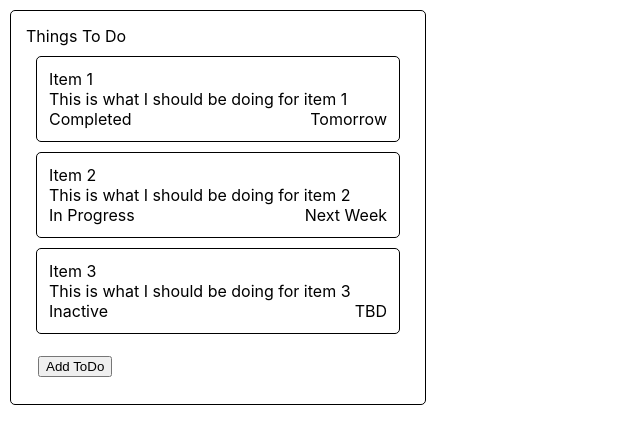
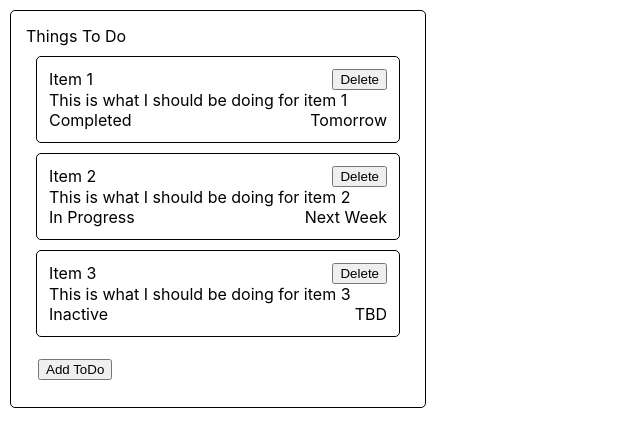
Before and after one commit to dru1208/to_do_challenge, a React (Create React App) app: page / in a window 1280 px wide. Shown: the top 446 px of the page, without its empty margins (0-640 px from the left). Built offline with nearby package versions, Linux system fonts and the light colour scheme.

Commit message:
[ah] added removal feature for toDos based on unique id

```diff
--- a/src/components/ToDo.jsx
+++ b/src/components/ToDo.jsx
@@ -1,10 +1,18 @@
 import React from "react"
 
-const ToDo = ({ toDo }) => {
+const ToDo = ({ toDo, removeToDo }) => {
   const { title, description, status, deadline } = toDo
+
+  const removeOnClick = () => {
+    removeToDo(toDo)
+  }
+
   return (
     <div className="item-container">
-      <div className="item-title">{title}</div>
+      <div className="item-subcontainer">
+        <div className="item-title">{title}</div>
+        <button onClick={removeOnClick}>Delete</button>
+      </div>
       <div className="item-description">{description}</div>
       <div className="item-subcontainer">
         <div className="item-status">{status}</div>
--- a/src/components/ToDoList.jsx
+++ b/src/components/ToDoList.jsx
@@ -3,6 +3,8 @@ import ToDo from "./ToDo"
 import ToDosHeader from "./ToDosHeader"
 import ToDoForm from "./ToDoForm"
 import "./ToDos.css"
+
+import stringHash from "string-hash"
 
 const ToDoList = ({ toDos, listName, setToDos }) => {
   const [activeForm, setActiveForm] = useState(false)
@@ -17,10 +19,19 @@ const ToDoList = ({ toDos, listName, setToDos }) => {
     setToDos(prev => [...prev, toDo])
   }
 
+  const removeToDo = (toDo) => {
+    const { id } = toDo
+    setToDos(prev => prev.filter((item) => item.id !== id))
+  }
+
   return (
     <div className="list-container">
       <ToDosHeader listName={listName} />
-      { toDos.map((toDo, index) => <ToDo toDo={toDo} key={index} />)}
+      {
+        toDos.map((toDo, index) => {
+          return <ToDo toDo={toDo} key={index} removeToDo={removeToDo} />
+        })
+      }
       <button
         className="list-button"
         onClick={toggleForm}
```
